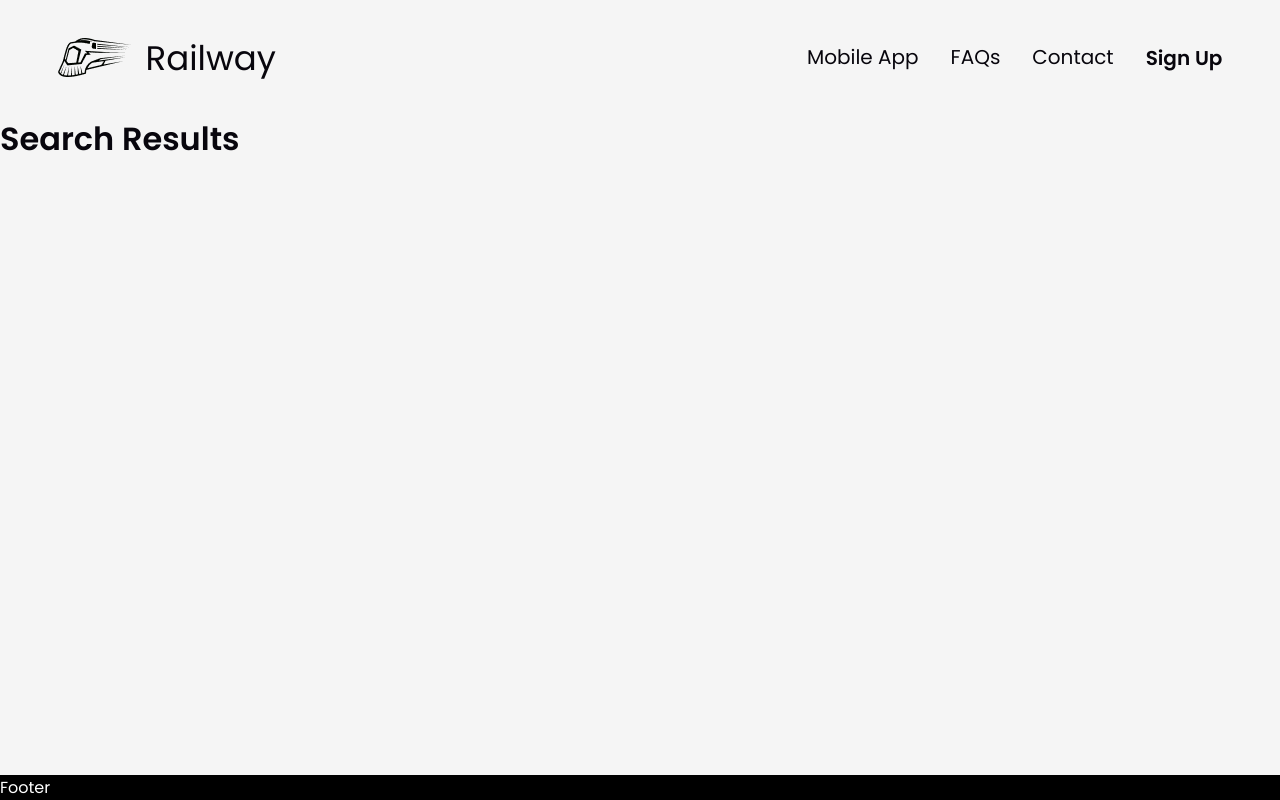
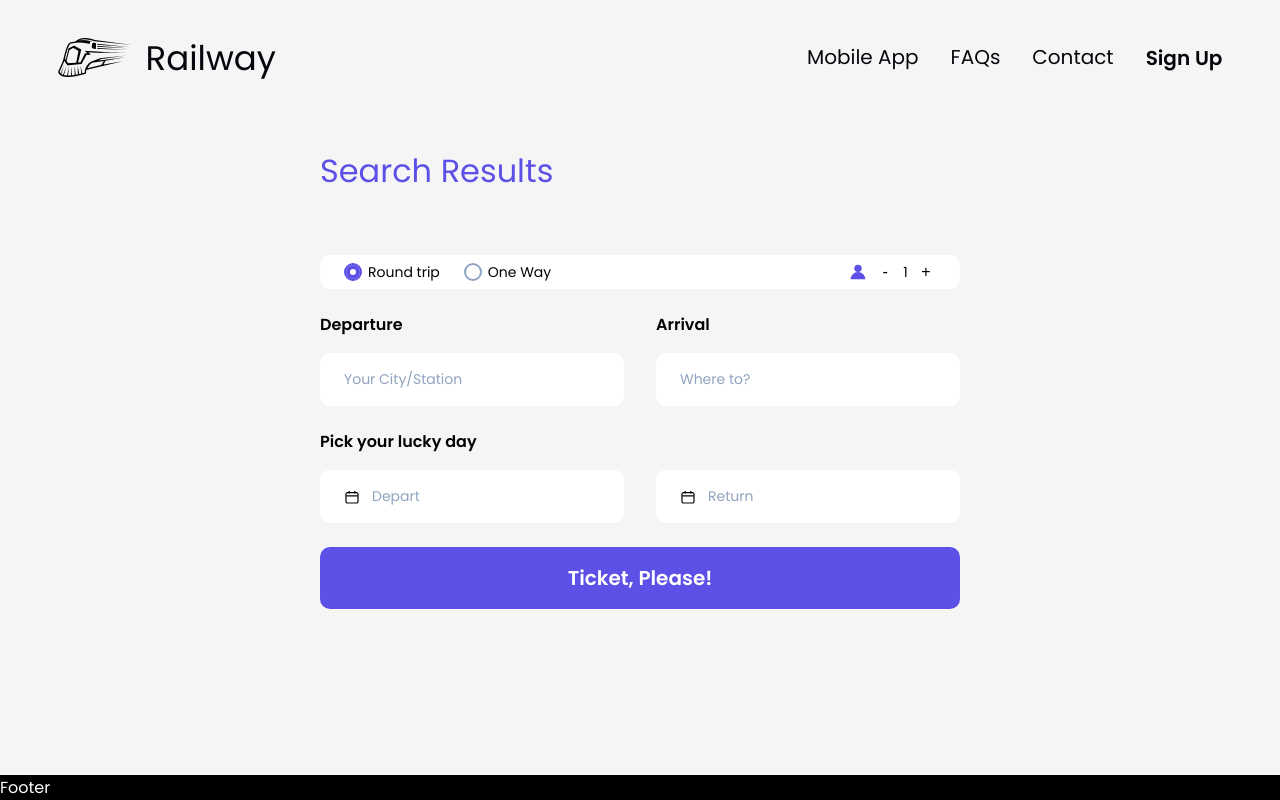
Before and after one commit to sergeyWasiliev/project_module3_react, a React (Vite) app: page /search-results in a window 1280 px wide. Built offline with nearby package versions, Linux system fonts and the light colour scheme.

Commit message:
add TicketsSearchForm on SearchResultsPage.tsx + styles

```diff
--- a/src/App.tsx
+++ b/src/App.tsx
@@ -1,4 +1,5 @@
 import './App.css'
+import s from './App.module.css'
 import { Route, Routes, useLocation } from 'react-router-dom'
 import HomePage from './components/pages/HomePage/HomePage.tsx'
 import SearchResultsPage from './components/pages/SearchResultsPage/SearchResultsPage.tsx'
@@ -7,7 +8,7 @@ import NotFoundPage from './components/pages/NotFoundPage/NotFoundPage.tsx'
 import Header from './components/Header/Header.tsx'
 import type { HeaderPage } from './components/Header/Header.tsx'
 import Footer from './components/Footer/Footer.tsx'
-import s from './App.module.css'
+
 
 export default function App() {
     const location = useLocation()
--- a/src/components/Header/Header.tsx
+++ b/src/components/Header/Header.tsx
@@ -8,14 +8,16 @@ interface Props {
     page: HeaderPage
 }
 
-export default function Header({ page }: Props) {
+export default function Header({page}: Props) {
     const isHome = page === 'home_page'
 
     return (
-        <header className={`${s.header} ${isHome ? s.home_page : s.all_pages}`}>
+        <header className={`${s.header} ${isHome ? s.home_page : s.all_pages}`}
+             // className={[s.header, isHome ? s.home_page : s.all_pages].join(' ')}
+        >
             <div className={s.header_inner}>
-                <Logo page={page} />
-                <NavMenu />
+                <Logo page={page}/>
+                <NavMenu/>
             </div>
         </header>
     )
--- a/src/components/TicketsSearchForm/TicketsSearchForm.module.css
+++ b/src/components/TicketsSearchForm/TicketsSearchForm.module.css
@@ -1,3 +1,11 @@
+.home_page {
+  color: var(--color-white);
+}
+
+.all_pages {
+  color: var(--color-ink-strong);
+}
+
 .tickets_form {
   display: flex;
   flex-direction: column;
@@ -5,7 +13,7 @@
   width: 100%;
   max-width: 640px;
   text-align: left;
-  color: var(--color-white);
+  /*color: var(--color-white);*/
 }
 
 .trip_row {
--- a/src/components/TicketsSearchForm/TicketsSearchForm.tsx
+++ b/src/components/TicketsSearchForm/TicketsSearchForm.tsx
@@ -3,8 +3,13 @@ import DateRangePicker from '../DateRangePicker/DateRangePicker.tsx'
 import PersonIcon from './icons/PersonIcon.tsx'
 import s from './TicketsSearchForm.module.css'
 import {useNavigate} from "react-router-dom";
+import type { HeaderPage } from '../Header/Header.tsx'
 
-export default function TicketsSearchForm() {
+interface Props {
+    page: HeaderPage
+}
+
+export default function TicketsSearchForm({ page }: Props) {
     const tripRoundId = useId()
     const tripOneWayId = useId()
     const [passengers, setPassengers] = useState(1)
@@ -18,8 +23,10 @@ export default function TicketsSearchForm() {
     }
 
     return (
-        <form className={s.tickets_form}
-              onSubmit={handleSubmit}>
+        <form
+            className={`${s.tickets_form} ${s[page]}`}
+            onSubmit={handleSubmit}
+        >
             <div className={s.trip_row}>
                 <div className={s.trip_type}>
                     <label className={s.radio_label} htmlFor={tripRoundId}>
--- a/src/components/pages/HomePage/HomePage.tsx
+++ b/src/components/pages/HomePage/HomePage.tsx
@@ -6,10 +6,10 @@ export default function HomePage() {
     <main className={s.home}>
       <div className={s.hero}>
         <div className={s.hero_text}>
-          <h1 className={s.title}>Let&apos;s Find That Ticket</h1>
+          <h1 className={s.title}>Let's Find That Ticket</h1>
           <p className={s.subtitle}>Before Someone Else Does</p>
         </div>
-        <TicketsSearchForm />
+        <TicketsSearchForm page='home_page'/>
       </div>
     </main>
   )
--- /dev/null
+++ b/src/components/pages/SearchResultsPage/SearchResultsPage.module.css
@@ -0,0 +1,23 @@
+.page {
+  display: flex;
+  flex-direction: column;
+  align-items: center;
+  gap: 60px;
+  box-sizing: border-box;
+  width: 100%;
+  max-width: 1440px;
+  margin: 0 auto;
+  padding: 32px clamp(24px, 4.5vw, 64px);
+}
+
+/* Figma 271:1204 — Search Results */
+.title {
+  margin: 0;
+  width: 100%;
+  max-width: 640px;
+  font-size: 32px;
+  font-weight: 400;
+  line-height: normal;
+  text-align: left;
+  color: var(--color-primary);
+}
--- a/src/components/pages/SearchResultsPage/SearchResultsPage.tsx
+++ b/src/components/pages/SearchResultsPage/SearchResultsPage.tsx
@@ -1,7 +1,11 @@
+import TicketsSearchForm from '../../TicketsSearchForm/TicketsSearchForm.tsx'
+import s from './SearchResultsPage.module.css'
+
 export default function SearchResultsPage() {
   return (
-    <>
-      <h1>Search Results</h1>
-    </>
+    <main className={s.page}>
+      <h1 className={s.title}>Search Results</h1>
+      <TicketsSearchForm page="all_pages" />
+    </main>
   )
 }
--- a/src/index.css
+++ b/src/index.css
@@ -9,13 +9,6 @@
   --color-placeholder: #90a3bf;
   --color-bg-gray: #f5f5f5;
   --color-trip-bar: rgba(255, 255, 255, 0.12);
-
-  /* совместимость с существующими стилями */
-  --white: var(--color-white);
-  --black: var(--color-black);
-  --primary-blue: var(--color-primary);
-  --text-dark: var(--color-ink);
-  --text-muted: var(--color-placeholder);
 }
 
 body {
```
